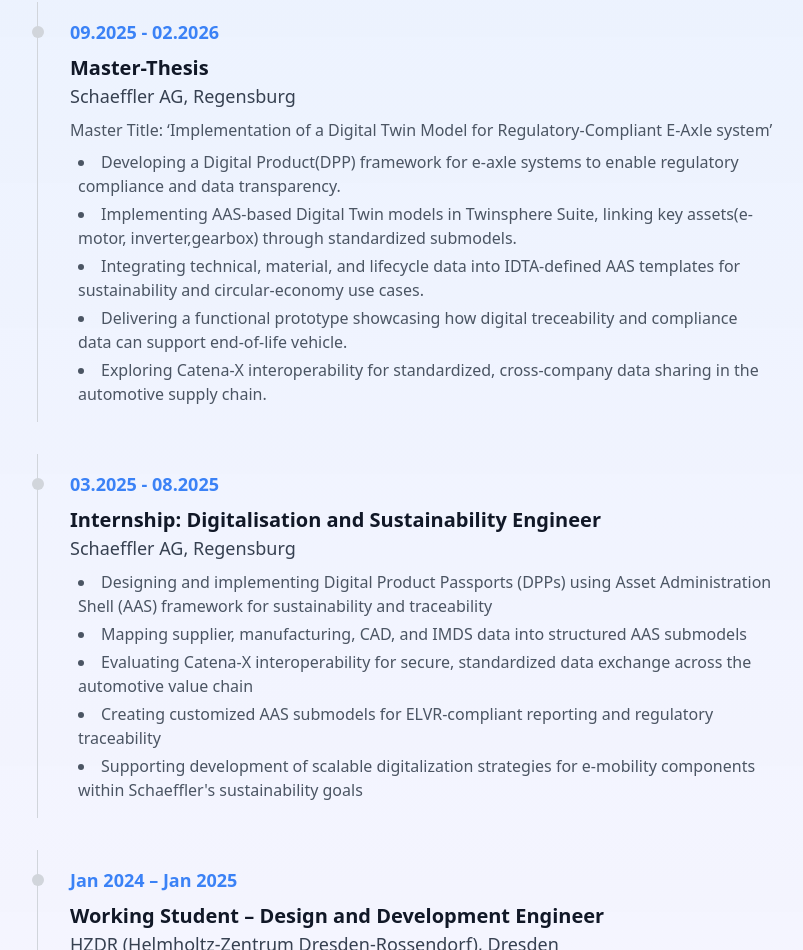
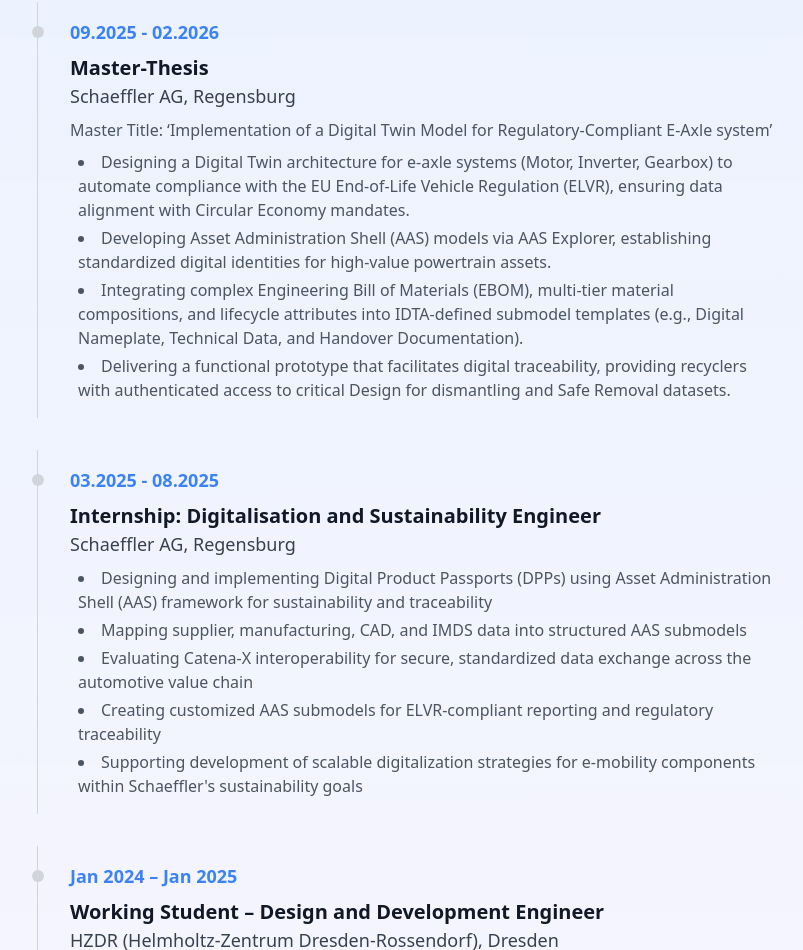
Before and after one commit to Nagendra0510/Nagendra-Mudarapu, a React (Create React App) app: page / in a window 1280 px wide. Shown: the part 982-1932 px from the top of the page, without its empty margins (235-1038 px from the left). Built offline with nearby package versions, Linux system fonts and the light colour scheme.

Commit message:
Update portfolio details

```diff
--- a/src/data/timelineData.js
+++ b/src/data/timelineData.js
@@ -5,11 +5,10 @@
     subtitle: "Schaeffler AG, Regensburg",
     description: "Master Title: ‘Implementation of a Digital Twin Model for Regulatory-Compliant E-Axle system’",
     points: [
-      "Developing a Digital Product(DPP) framework for e-axle systems to enable regulatory compliance and data transparency.",
-      "Implementing AAS-based Digital Twin models in Twinsphere Suite, linking key assets(e-motor, inverter,gearbox) through standardized submodels.",
-      "Integrating technical, material, and lifecycle data into IDTA-defined AAS templates for sustainability and circular-economy use cases.",
-      "Delivering a functional prototype showcasing how digital treceability and compliance data can support end-of-life vehicle.",
-      "Exploring Catena-X interoperability for standardized, cross-company data sharing in the automotive supply chain."
+      "Designing a Digital Twin architecture for e-axle systems (Motor, Inverter, Gearbox) to automate compliance with the EU End-of-Life Vehicle Regulation (ELVR), ensuring data alignment with Circular Economy mandates.",
+      "Developing Asset Administration Shell (AAS) models via AAS Explorer, establishing standardized digital identities for high-value powertrain assets.",
+      "Integrating complex Engineering Bill of Materials (EBOM), multi-tier material compositions, and lifecycle attributes into IDTA-defined submodel templates (e.g., Digital Nameplate, Technical Data, and Handover Documentation).",
+      "Delivering a functional prototype that facilitates digital traceability, providing recyclers with authenticated access to critical Design for dismantling and Safe Removal datasets.",
     ]
   },
   {
```
